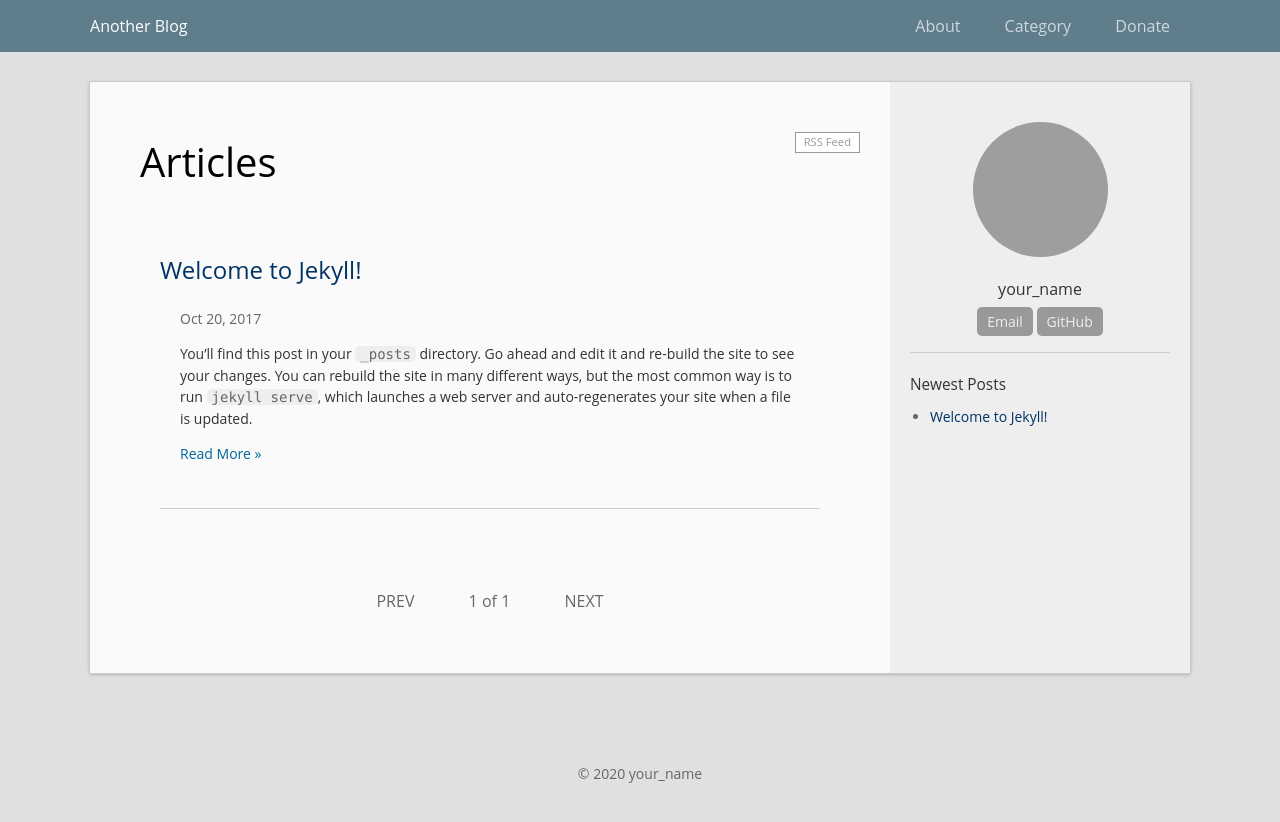
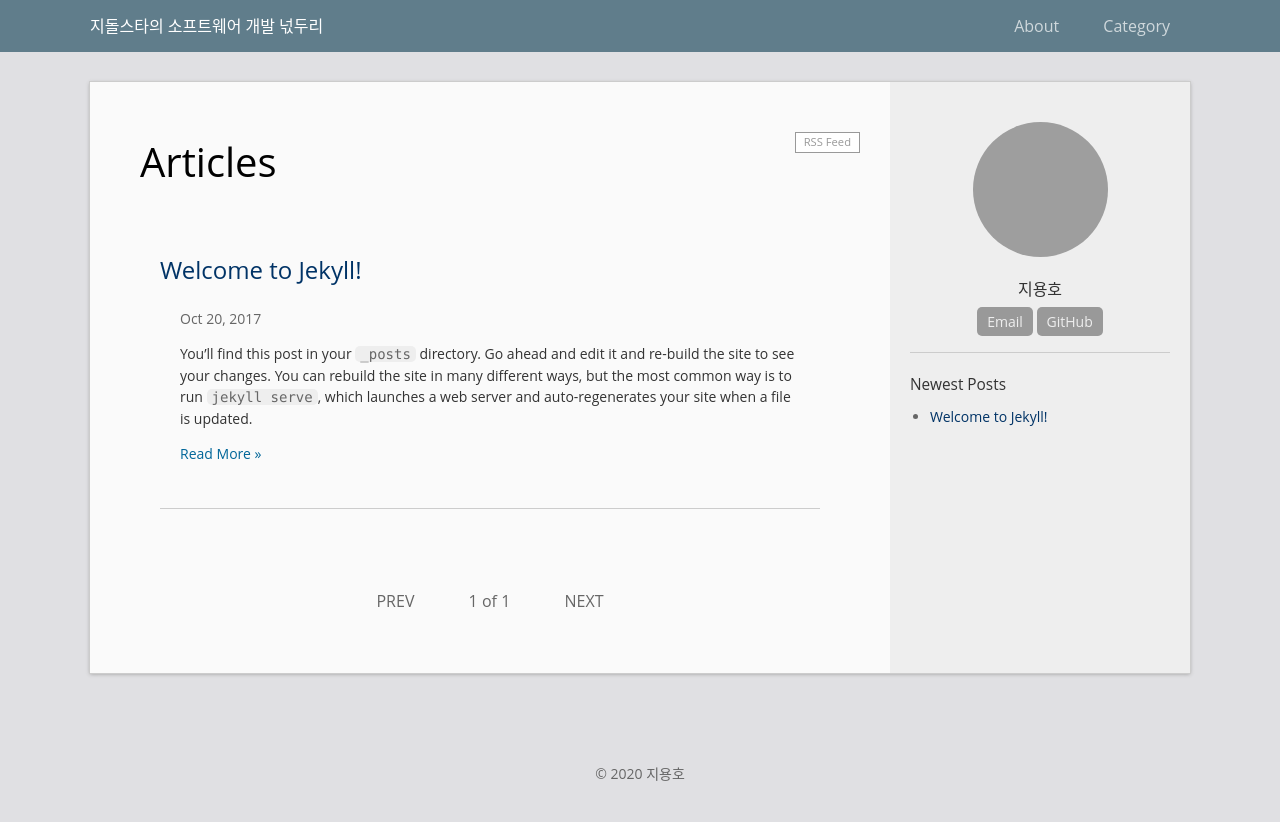
Before and after one commit to jidolstar/jidolstar.github.io, a Jekyll site: the page built from index.html, in a window 1280 px wide. Shown: the top 822 px of the page. Built offline with Jekyll 4.4.1, drawn with Linux system fonts in a browser that asks for light colours; the list of posts is cut into pages by our own code; grey boxes are pictures that could not be loaded.

Commit message:
Update _config.yml

```diff
--- a/_config.yml
+++ b/_config.yml
@@ -1,21 +1,21 @@
 # Site settings
-title: Another Blog
-url: "http://laobubu.github.io"    # the protocol and hostname of your site, eg. `http://laobubu.github.io`
-baseurl: "/jekyll-theme-EasyBook" # the prefix of your site uri, eg. `"/jekyll-theme-EasyBook"` or empty string `""`
-#timezone: Asia/Chongqing
+title: 지돌스타의 소프트웨어 개발 넋두리
+url: "https://jidolstar.github.io"    # the protocol and hostname of your site, eg. `http://laobubu.github.io`
+baseurl: "" # the prefix of your site uri, eg. `"/jekyll-theme-EasyBook"` or empty string `""`
+#timezone: Asia/Seoul
 description: >
-  One or more sentences introducing this blog.
+  소프트웨어 개발에 대한 여러가지 지식을 정리하기 위해 만들었습니다.
 
 # Your information
 email: your_email@example.com
-author: your_name
-avatar: "//www.gravatar.com/avatar/your_email_md5?d=mm&s=135"
-profile: One sentence introducing yourself.
+author: 지용호
+avatar: "//scontent-ssn1-1.xx.fbcdn.net/v/t1.0-9/83747704_10157150421133315_2327500957329391616_n.jpg?_nc_cat=111&_nc_oc=AQnoqA3b0QcOecPy-X7dePvZOYbmu3SpKA4q84yrl4GvClF0MceTzcpXNk1s73q3xag&_nc_ht=scontent-ssn1-1.xx&oh=51e418f7048bfffe8b280473dd49249b&oe=5EBE8E71"
+profile: 지돌스타의 소프트웨어 개발 넋두리
 #twitter_username: twitter_username
 #github_username:  github_username
 profile_links:
-  Email: "mailto:your_email@example.com"
-  GitHub: "https://github.com/laobubu/jekyll-theme-EasyBook"
+  Email: "mailto:jidolstar@example.com"
+  GitHub: "https://github.com/jidolstar"
   # You can add more profile links above, or edit _includes/sidebar.html
 
 # Comment Service (Disqus or 多说)
@@ -29,7 +29,6 @@ header:
   links:             # Links on the header. Link to in-site page with a slash as prefix
     About: /about/
     Category: /category/
-    Donate: https://laobubu.net/donate.html
 
 permalink: /archivers/:title
 plugins:
@@ -44,7 +43,6 @@ paginate_path: "page:num"
 highlighter: rouge
 markdown: kramdown
 
-# https://jekyllrb.com/docs/configuration/#precedence
 defaults:
   -
     scope:
```
